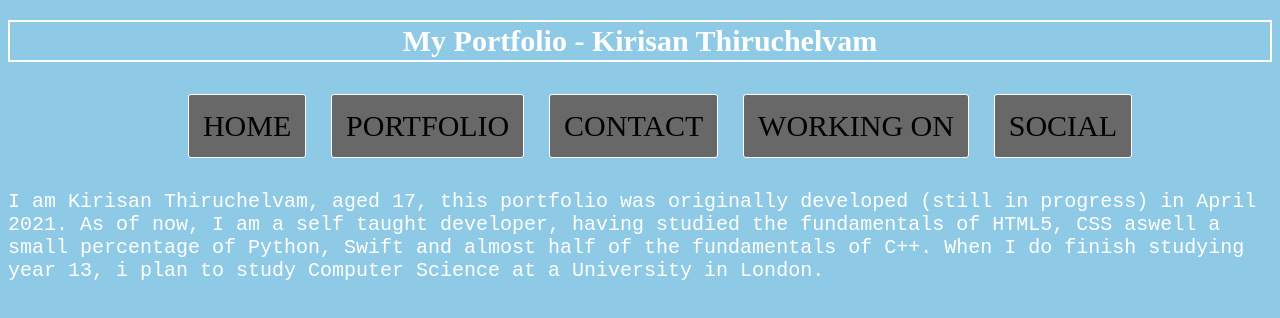
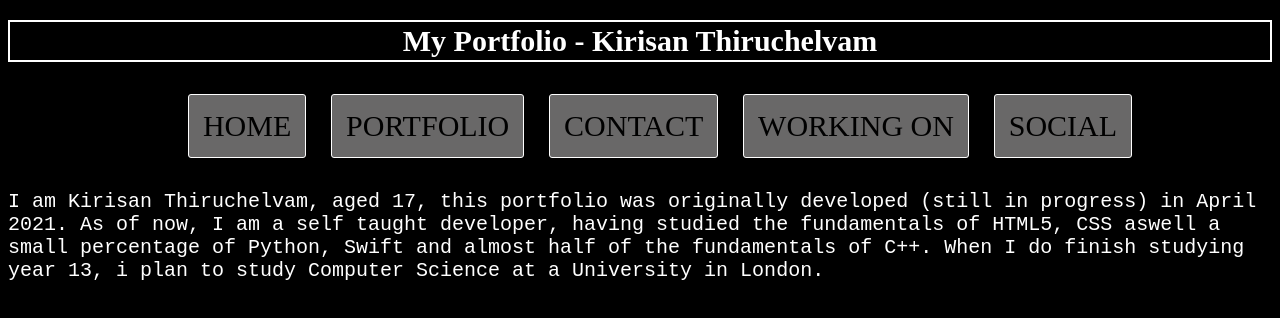
Before and after one commit to kkpro18/k1risan, a plain HTML site: page index.html in a window 1280 px wide. Shown: the top 318 px of the page. Drawn offline with Linux system fonts and the light colour scheme.

Commit message:
Update style.css

```diff
--- a/style.css
+++ b/style.css
@@ -1,5 +1,5 @@
 body {
-    background-color: #8ecae6;
+    background-color: black;
     color: white;
     font-family: 'Fira Code', monospace;
 }
```
